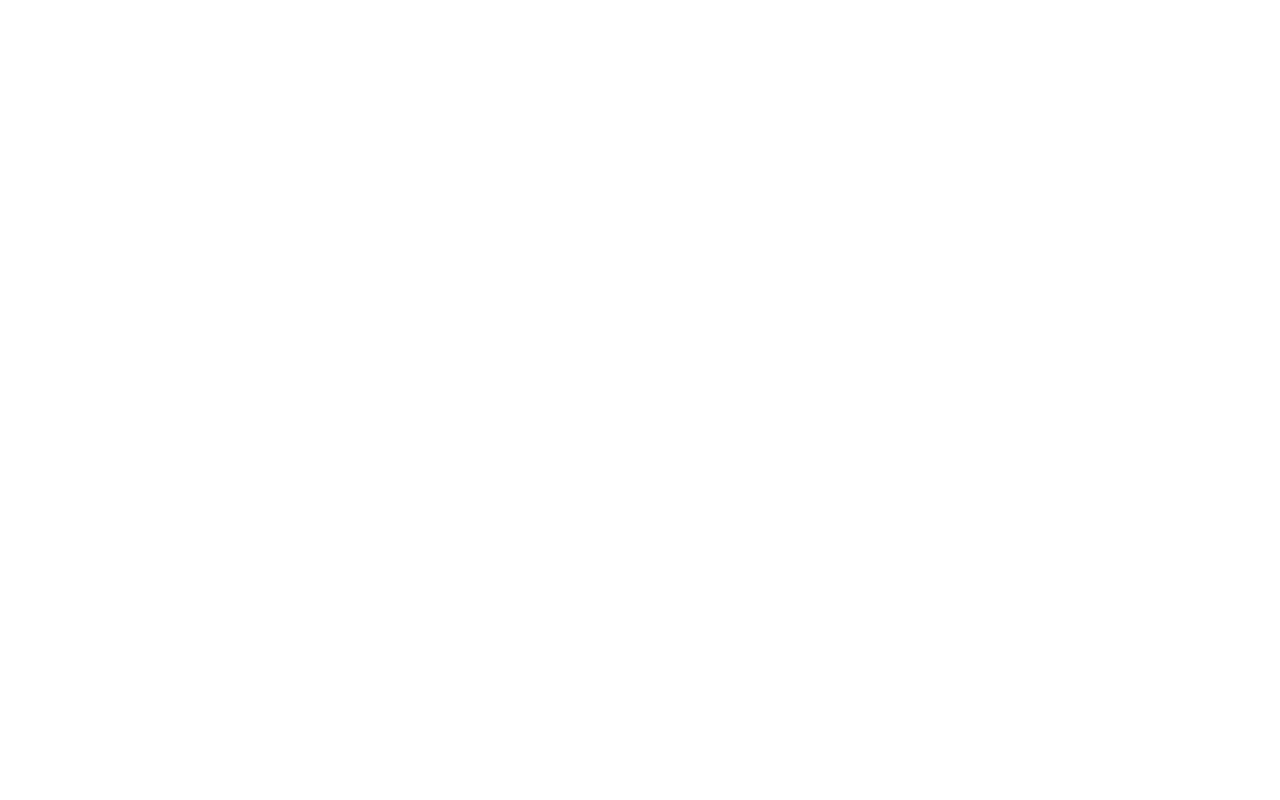
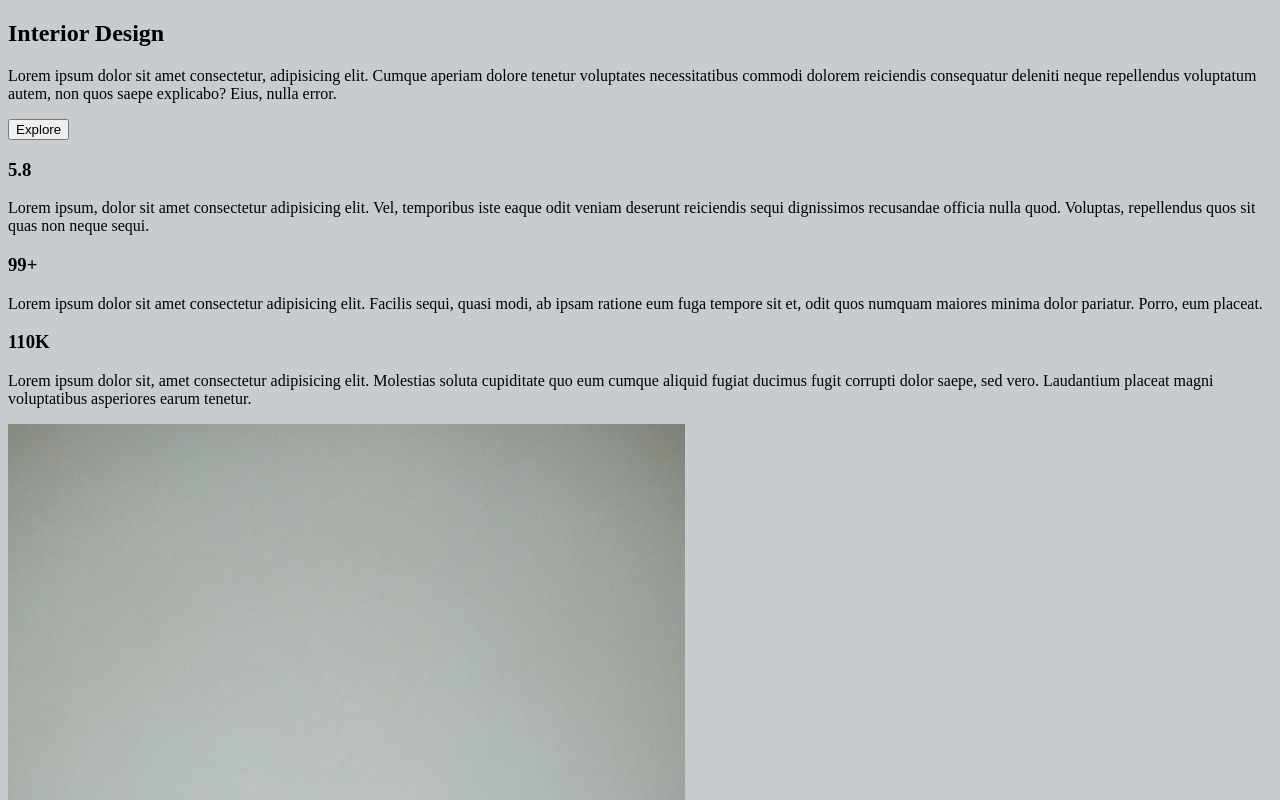
Before and after one commit to alexcebollas/alexcebollas_projecto3_smx2, a plain HTML site: page diseños 9/index.html in a window 1280 px wide. Shown: the top 800 px of the page. Drawn offline with Linux system fonts and the light colour scheme.

Commit message:
hhhhhhhhhhhhhhhh

```diff
--- a/diseños 5/styles.css
+++ b/diseños 5/styles.css
@@ -10,5 +10,6 @@ body{
 }
 
 .imagen{
-
+    width: 50px;
+    height: 50px;
 }
--- a/diseños 9/index.html
+++ b/diseños 9/index.html
@@ -0,0 +1,32 @@
+<!DOCTYPE html>
+<html lang="es">
+<head>
+    <meta charset="UTF-8">
+    <meta name="viewport" content="width=device-width, initial-scale=1.0">
+    <title>Interior Design</title>
+    <link rel="stylesheet" href="styles.css">
+</head>
+<body>
+    <section>
+        <div class="1111">
+            <h1>Interior Design</h1>
+            <p>Lorem ipsum dolor sit amet consectetur, adipisicing elit. Cumque aperiam dolore tenetur voluptates necessitatibus commodi dolorem reiciendis consequatur deleniti neque repellendus voluptatum autem, non quos saepe explicabo? Eius, nulla error.</p>
+            <button>Explore</button>
+        </div>
+        <div class="2222">
+            <h3>5.8</h3>
+            <p>Lorem ipsum, dolor sit amet consectetur adipisicing elit. Vel, temporibus iste eaque odit veniam deserunt reiciendis sequi dignissimos recusandae officia nulla quod. Voluptas, repellendus quos sit quas non neque sequi.</p>
+        </div>
+        <div class="3333">
+            <h3>99+</h3>
+            <p>Lorem ipsum dolor sit amet consectetur adipisicing elit. Facilis sequi, quasi modi, ab ipsam ratione eum fuga tempore sit et, odit quos numquam maiores minima dolor pariatur. Porro, eum placeat.</p>
+        </div>
+        <div class="4444">
+            <h3>110K</h3>
+            <p>Lorem ipsum dolor sit, amet consectetur adipisicing elit. Molestias soluta cupiditate quo eum cumque aliquid fugiat ducimus fugit corrupti dolor saepe, sed vero. Laudantium placeat magni voluptatibus asperiores earum tenetur.</p>
+        </div>
+    <img src="hghghg.jpg" class="img1">
+    <img src="ghghgh.jpg" class="img2">
+    </section>
+</body>
+</html>
--- a/diseños 9/styles.css
+++ b/diseños 9/styles.css
@@ -0,0 +1,13 @@
+body{
+    background-color: #C8CCCf;
+
+}
+
+.1111{
+    display: flex;
+}
+
+.1111 button{
+    border: 100px;
+
+}
```
Also changed, not shown: diseños 9/ghghgh.jpg (added), diseños 9/hghghg.jpg (added).
